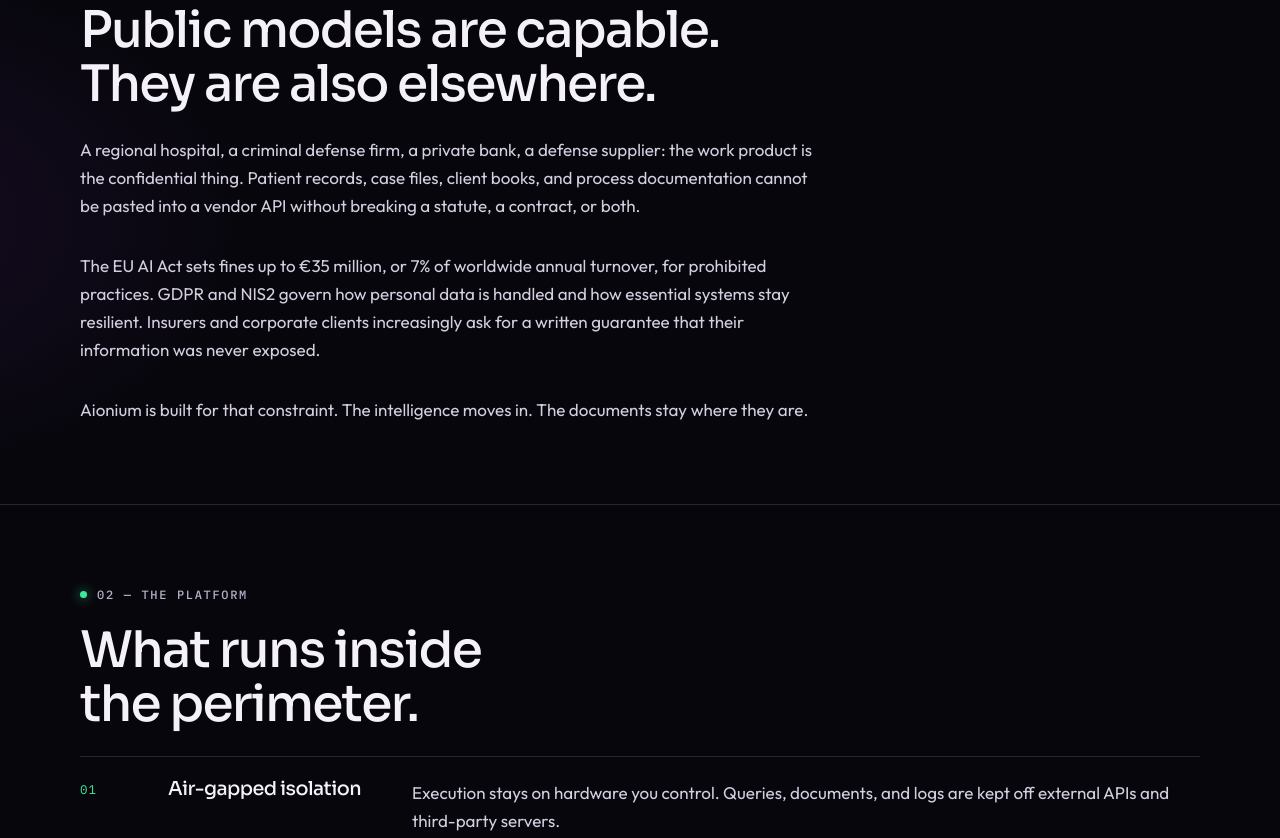
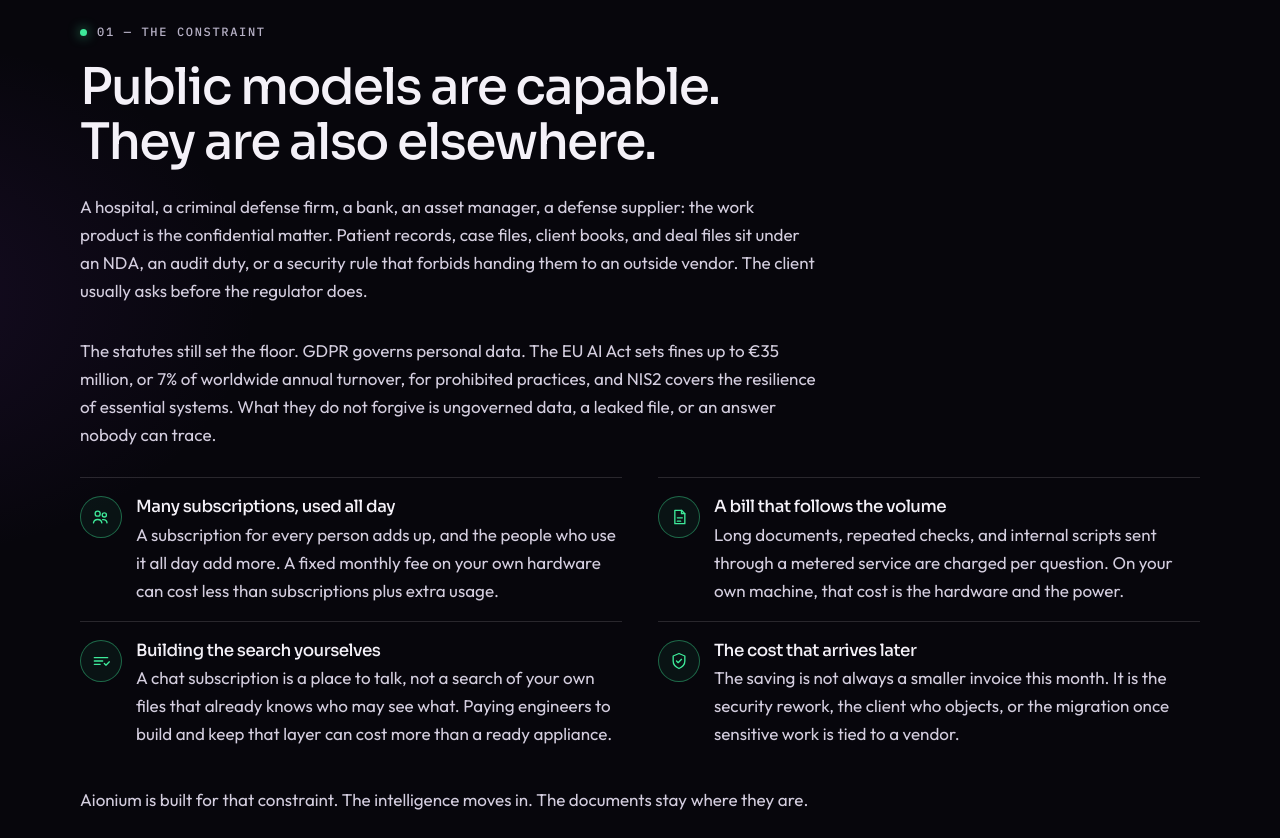
Before and after one commit to alvarhc2/aionium-website, a plain HTML site: page index.html in a window 1280 px wide. Shown: the part 1012-1850 px from the top of the page. Drawn offline with Linux system fonts and the light colour scheme.

Commit message:
Updated text

```diff
--- a/css/styles.css
+++ b/css/styles.css
@@ -612,6 +612,67 @@ section[id] {
   margin-top: 1.5rem;
 }
 
+.cases {
+  list-style: none;
+  margin: 28px 0 0;
+  padding: 0;
+  display: grid;
+  gap: 0;
+}
+
+.cases li {
+  display: grid;
+  grid-template-columns: 42px 1fr;
+  column-gap: 14px;
+  row-gap: 4px;
+  padding: 18px 0 16px;
+  border-top: 1px solid var(--line);
+}
+
+.case-icon {
+  grid-row: span 2;
+  width: 42px;
+  height: 42px;
+  border-radius: 50%;
+  display: grid;
+  place-items: center;
+  color: var(--green);
+  border: 1px solid rgba(62, 234, 154, 0.4);
+  background: rgba(62, 234, 154, 0.06);
+}
+
+.case-icon svg {
+  width: 20px;
+  height: 20px;
+  fill: none;
+  stroke: currentColor;
+  stroke-width: 1.6;
+  stroke-linecap: round;
+  stroke-linejoin: round;
+}
+
+.cases h3 {
+  margin: 2px 0 0;
+  font-size: 1.05rem;
+  letter-spacing: -0.03em;
+}
+
+.cases p {
+  margin: 0;
+  color: var(--body);
+}
+
+.cases-close {
+  margin-top: 22px;
+}
+
+@media (min-width: 860px) {
+  .cases {
+    grid-template-columns: 1fr 1fr;
+    column-gap: 36px;
+  }
+}
+
 .pillar,
 .sector {
   display: grid;
--- a/index.html
+++ b/index.html
@@ -24,7 +24,7 @@
     <link rel="apple-touch-icon" href="assets/apple-touch-icon.png">
     <link rel="preload" href="fonts/sora-500.woff2" as="font" type="font/woff2" crossorigin>
     <link rel="preload" href="fonts/outfit-400.woff2" as="font" type="font/woff2" crossorigin>
-    <link rel="stylesheet" href="css/styles.css">
+    <link rel="stylesheet" href="css/styles.css?v=cases">
     <script type="application/ld+json">
       {
         "@context": "https://schema.org",
@@ -74,7 +74,7 @@
           <div class="hero-copy">
             <p class="kicker">On-premise enterprise intelligence</p>
             <h1 id="hero-title">Confidential work needs intelligence <span class="quiet">that stays in the room.</span></h1>
-            <p class="lede">Aionium is an air-gapped appliance for organizations that cannot send their files to a public model. Open-weight agents run on hardware inside your network. Answers cite the paragraph they came from.</p>
+            <p class="lede">Aionium is an air-gapped appliance for organizations that cannot send their files to a public model. Open-weight agents run on hardware inside your network. Answers cite the paragraph they came from, and the result is checked mathematically, so legal, financial, and clinical work is not left to an unchecked guess.</p>
             <div class="actions">
               <a class="button button-primary" href="#contact">Talk to the founder</a>
               <a class="button button-secondary" href="#method">See the method</a>
@@ -144,10 +144,40 @@
           <p class="kicker">01 — The constraint</p>
           <h2 id="constraint-title">Public models are capable. They are also elsewhere.</h2>
           <div class="prose stack">
-            <p>A regional hospital, a criminal defense firm, a private bank, a defense supplier: the work product is the confidential thing. Patient records, case files, client books, and process documentation cannot be pasted into a vendor API without breaking a statute, a contract, or both.</p>
-            <p>The EU AI Act sets fines up to €35 million, or 7% of worldwide annual turnover, for prohibited practices. GDPR and NIS2 govern how personal data is handled and how essential systems stay resilient. Insurers and corporate clients increasingly ask for a written guarantee that their information was never exposed.</p>
-            <p>Aionium is built for that constraint. The intelligence moves in. The documents stay where they are.</p>
+            <p>A hospital, a criminal defense firm, a bank, an asset manager, a defense supplier: the work product is the confidential matter. Patient records, case files, client books, and deal files sit under an NDA, an audit duty, or a security rule that forbids handing them to an outside vendor. The client usually asks before the regulator does.</p>
+            <p>The statutes still set the floor. GDPR governs personal data. The EU AI Act sets fines up to €35 million, or 7% of worldwide annual turnover, for prohibited practices, and NIS2 covers the resilience of essential systems. What they do not forgive is ungoverned data, a leaked file, or an answer nobody can trace.</p>
           </div>
+          <ul class="cases">
+            <li>
+              <span class="case-icon" aria-hidden="true">
+                <svg viewBox="0 0 24 24"><path d="M8 11a3 3 0 1 0 0-6 3 3 0 0 0 0 6Z"/><path d="M16 12a2.5 2.5 0 1 0 0-5 2.5 2.5 0 0 0 0 5Z"/><path d="M3 19c.4-2.6 2.4-4 5-4s4.6 1.4 5 4"/><path d="M14 15.2c1.6-.3 3.2.2 4.2 1.3.6.7.9 1.6 1 2.5"/></svg>
+              </span>
+              <h3>Many subscriptions, used all day</h3>
+              <p>A subscription for every person adds up, and the people who use it all day add more. A fixed monthly fee on your own hardware can cost less than subscriptions plus extra usage.</p>
+            </li>
+            <li>
+              <span class="case-icon" aria-hidden="true">
+                <svg viewBox="0 0 24 24"><path d="M7 4h8l4 4v12H7V4Z"/><path d="M15 4v4h4"/><path d="M10 13h6M10 17h4"/></svg>
+              </span>
+              <h3>A bill that follows the volume</h3>
+              <p>Long documents, repeated checks, and internal scripts sent through a metered service are charged per question. On your own machine, that cost is the hardware and the power.</p>
+            </li>
+            <li>
+              <span class="case-icon" aria-hidden="true">
+                <svg viewBox="0 0 24 24"><path d="M4 8h16M4 12h10M4 16h7"/><path d="M16 15l2 2 4-4"/></svg>
+              </span>
+              <h3>Building the search yourselves</h3>
+              <p>A chat subscription is a place to talk, not a search of your own files that already knows who may see what. Paying engineers to build and keep that layer can cost more than a ready appliance.</p>
+            </li>
+            <li>
+              <span class="case-icon" aria-hidden="true">
+                <svg viewBox="0 0 24 24"><path d="M12 3l7 3v6c0 4.2-2.8 7.2-7 9-4.2-1.8-7-4.8-7-9V6l7-3Z"/><path d="M9 12l2 2 4-4"/></svg>
+              </span>
+              <h3>The cost that arrives later</h3>
+              <p>The saving is not always a smaller invoice this month. It is the security rework, the client who objects, or the migration once sensitive work is tied to a vendor.</p>
+            </li>
+          </ul>
+          <p class="prose cases-close">Aionium is built for that constraint. The intelligence moves in. The documents stay where they are.</p>
         </div>
       </section>
 
```
